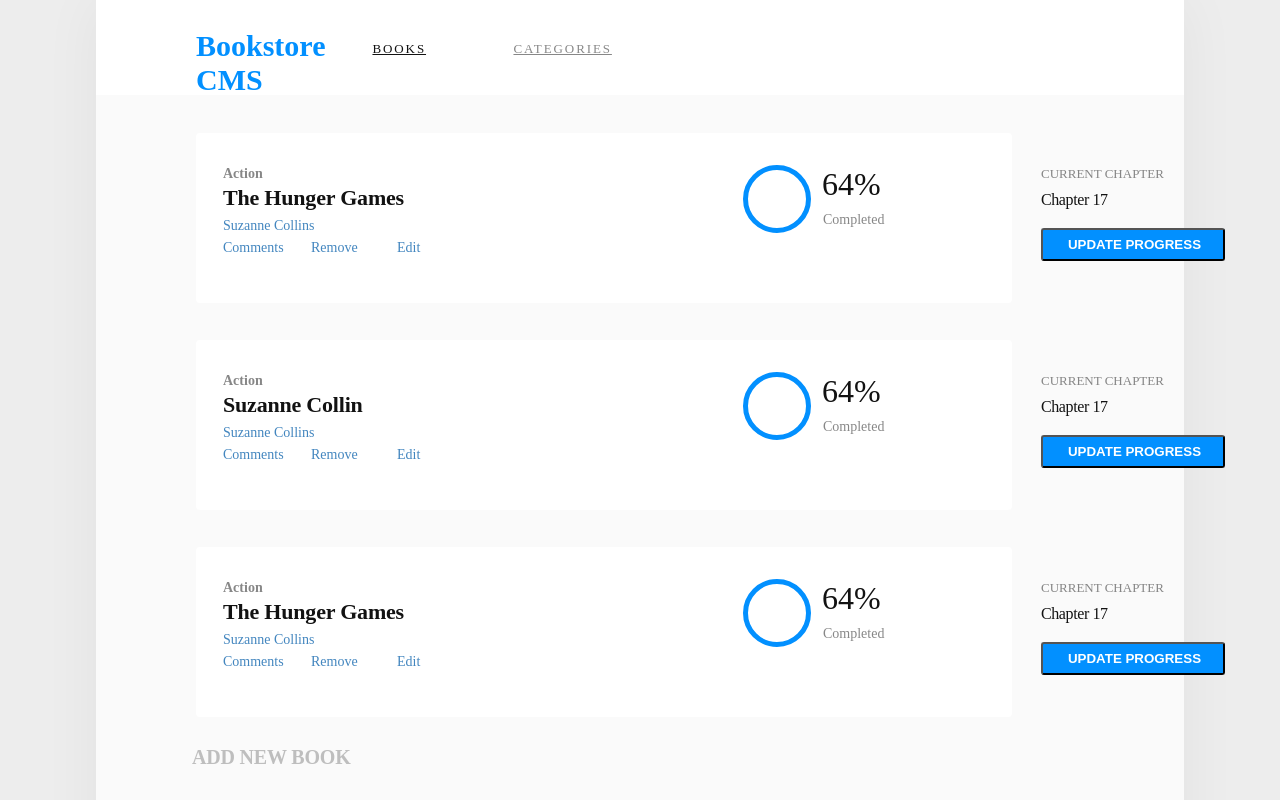
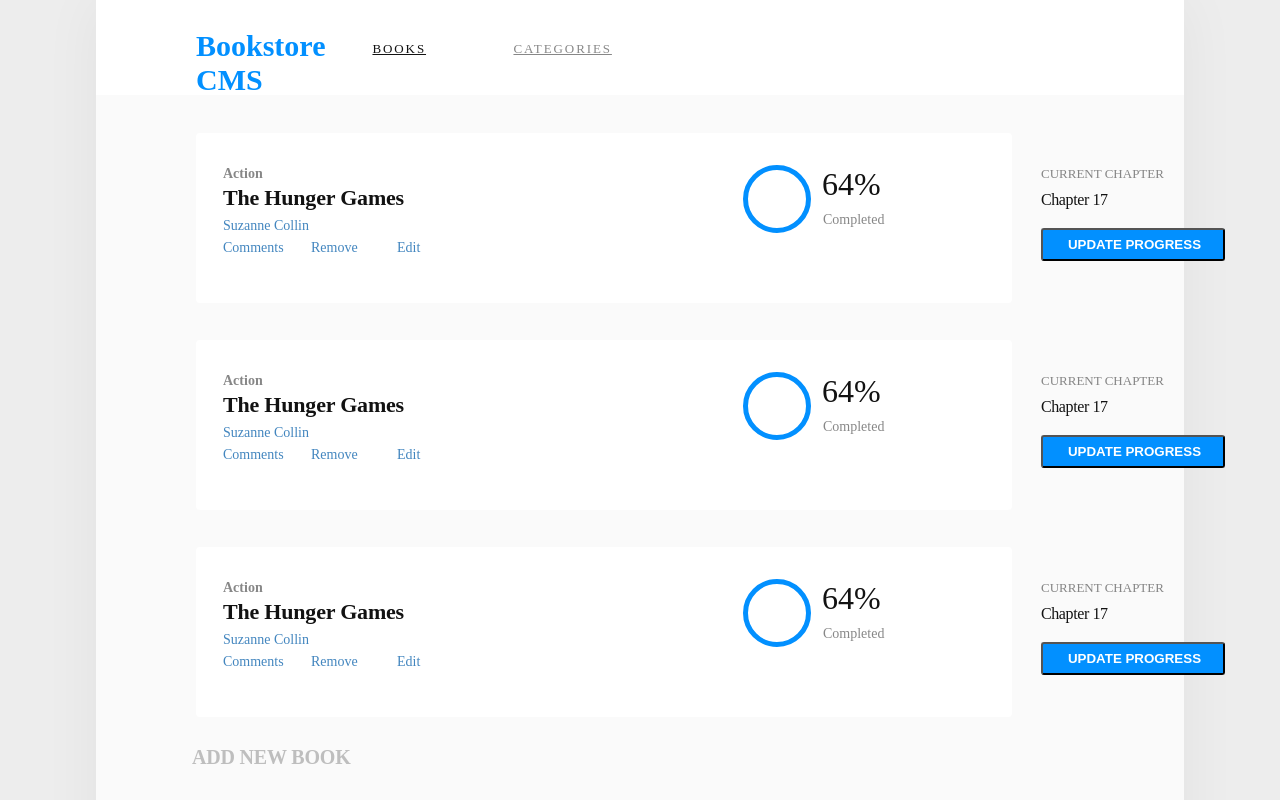
Before and after one commit to IfzaRasool/bookstore, a React (Create React App) app: page / in a window 1280 px wide. Shown: the top 800 px of the page. Built offline with nearby package versions, Linux system fonts and the light colour scheme; a web font is replaced by a local one.

Commit message:
remove commented data and update readme file

```diff
--- a/package.json
+++ b/package.json
@@ -3,14 +3,17 @@
   "version": "0.1.0",
   "private": true,
   "dependencies": {
+    "@pxblue/react-progress-icons": "^2.1.1",
     "@testing-library/jest-dom": "^5.16.4",
     "@testing-library/react": "^13.1.1",
     "@testing-library/user-event": "^13.5.0",
     "prop-types": "^15.8.1",
     "react": "^18.1.0",
     "react-dom": "^18.1.0",
+    "react-icons": "^4.3.1",
     "react-router-dom": "^6.3.0",
     "react-scripts": "5.0.1",
+    "uuid": "^8.3.2",
     "web-vitals": "^2.1.4"
   },
   "scripts": {
--- a/src/components/book.js
+++ b/src/components/book.js
@@ -1,9 +1,7 @@
-/* eslint-disable arrow-body-style */
 import React from 'react';
 import { PropTypes } from 'prop-types';
 
-const Book = ({ title, auth }) => {
-  return (
+const Book = ({ title, auth }) => (
   <div className="book-container">
     <div>
       <span className="action">Action</span>
@@ -30,7 +28,6 @@
     </div>
   </div>
 );
-};
 
 Book.propTypes = {
   title: PropTypes.string.isRequired,
--- a/src/components/books.js
+++ b/src/components/books.js
@@ -1,18 +1,29 @@
-/* eslint-disable react/jsx-key */
-/* eslint-disable arrow-body-style */
+import { v4 as uuidv4 } from 'uuid';
 import Book from './book';
 import AddBook from './addBook';
 
 const Books = () => {
   const bookstore = [
-    'The Hunger Games',
-    'Suzanne Collin',
-    'The Hunger Games',
+    {
+      id: uuidv4(),
+      title: 'The Hunger Games',
+      authorname: 'Suzanne Collin',
+    },
+    {
+      id: uuidv4(),
+      title: 'The Hunger Games',
+      authorname: 'Suzanne Collin',
+    },
+    {
+      id: uuidv4(),
+      title: 'The Hunger Games',
+      authorname: 'Suzanne Collin',
+    },
   ];
   return (
     <div>
       {bookstore.map((e) => (
-        <Book title={e} auth="Suzanne Collins" />
+        <Book key={e.id} title={e.title} auth={e.authorname} />
       )) }
       <div>
         <AddBook />
--- a/src/index.js
+++ b/src/index.js
@@ -10,8 +10,4 @@
     <App />
   </React.StrictMode>,
 );
-
-// If you want to start measuring performance in your app, pass a function
-// to log results (for example: reportWebVitals(console.log))
-// or send to an analytics endpoint. Learn more: https://bit.ly/CRA-vitals
 reportWebVitals();
```
Also changed, not shown: 2 other files (tests, documents, lock files or other folders). Lines whose indentation alone changed are shown as unchanged.
